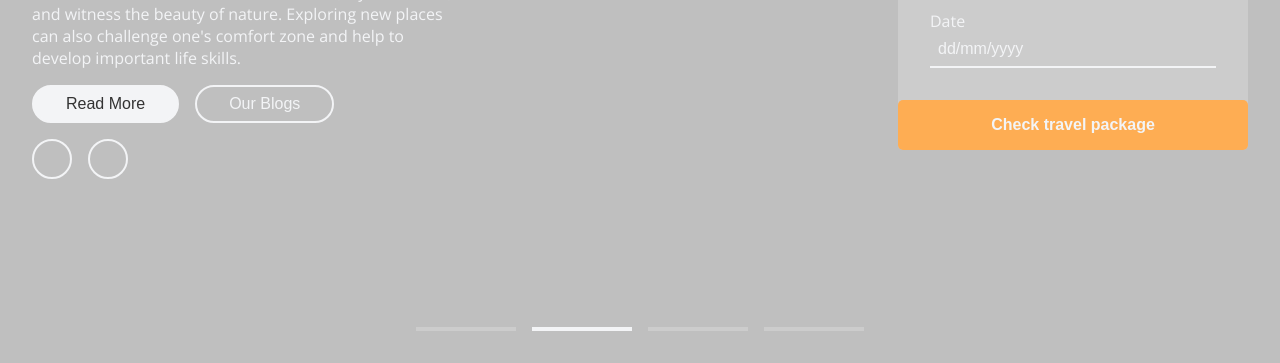
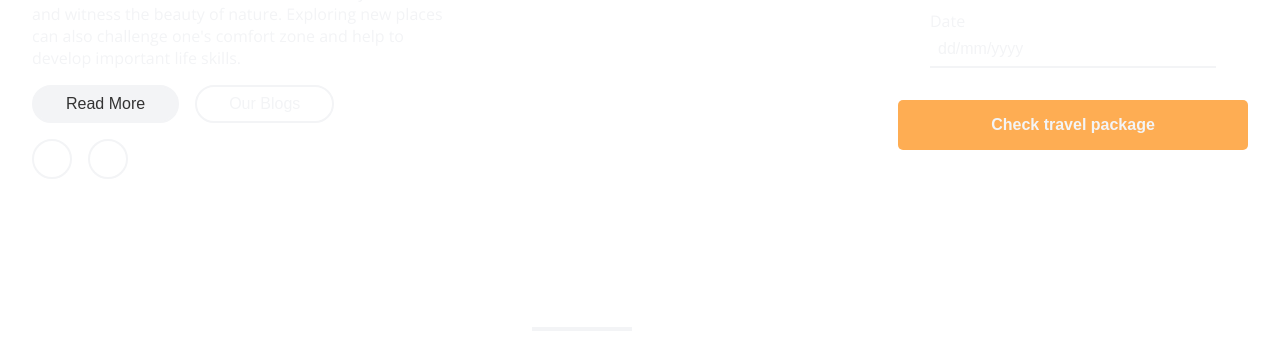
Before and after one commit to Likith616/OCTANET_AUGUST, a plain HTML site: page Landing.html in a window 1280 px wide. Shown: the part 437-800 px from the top of the page. Drawn offline with nearby package versions, Linux system fonts and the light colour scheme.

Commit message:
Update style.css

```diff
--- a/style.css
+++ b/style.css
@@ -26,8 +26,6 @@ input::placeholder {
 body {
   font-family: "Open Sans", sans-serif;
   min-height: 100vh;
-  background-image: linear-gradient(rgba(0, 0, 0, 0.25), rgba(0, 0, 0, 0.25)),
-    url("assets/bg.jpg");
   background-position: center center;
   background-size: cover;
   background-repeat: no-repeat;
```
